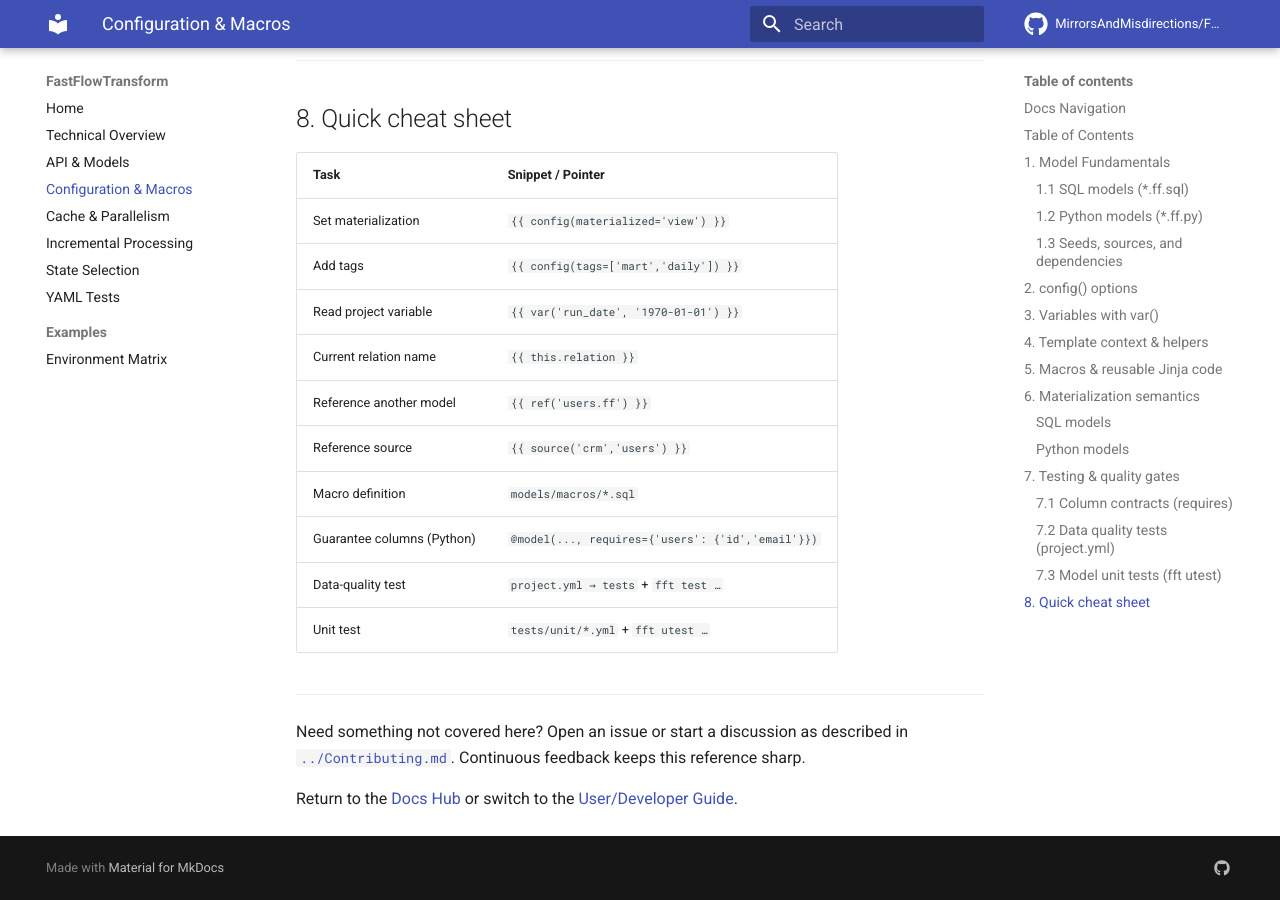
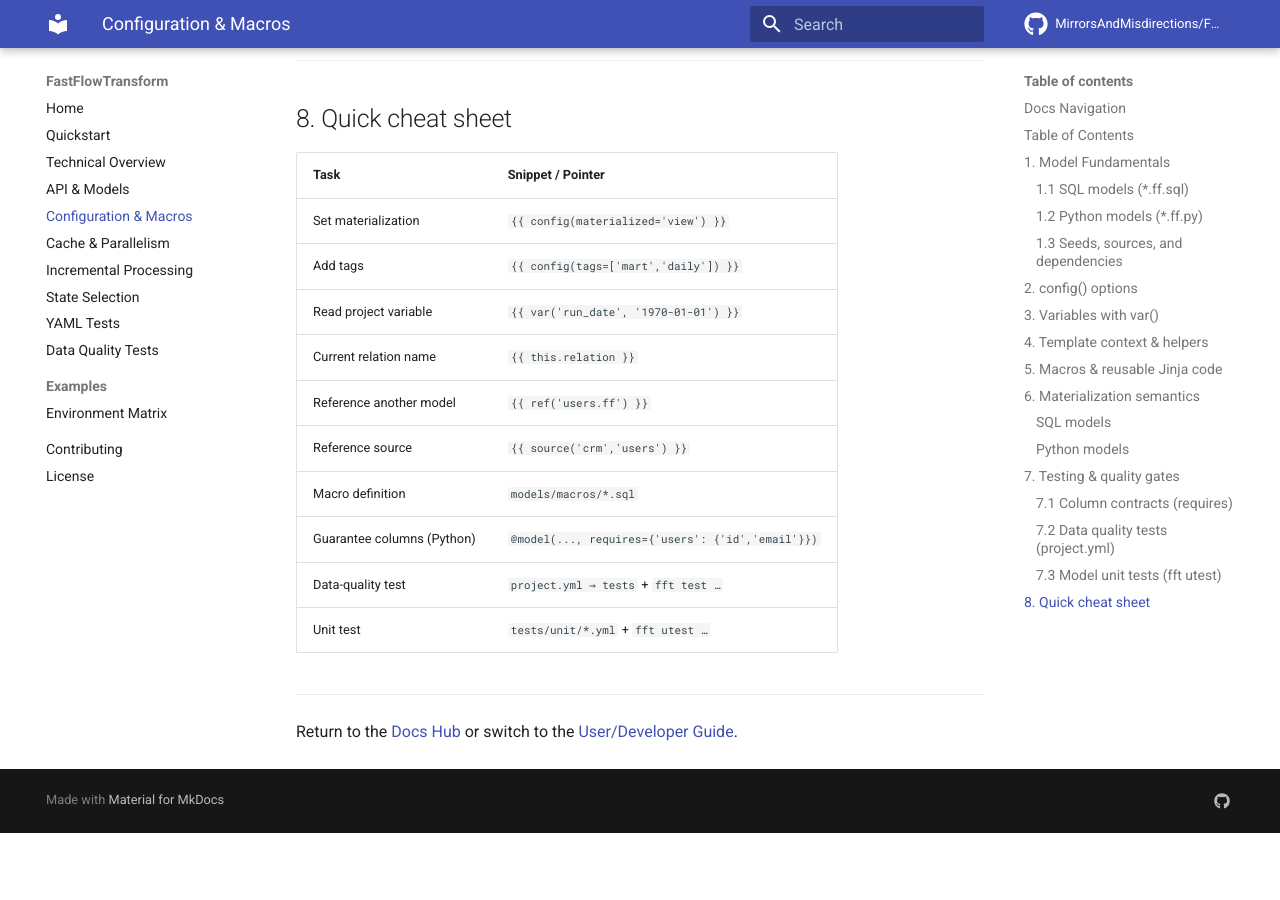
Before and after one commit to MirrorsAndMisdirections/FastFlowTransform, an MkDocs documentation site: the page built from docs/Config_and_Macros.md, in a window 1280 px wide and 900 px high, scrolled down 8064 px. Built offline with MkDocs 1.6.1 and Material for MkDocs 9.7.7, drawn with Linux system fonts in a browser that asks for light colours; comment, search, counter and statistics services are not loaded; after the commit the page ends 8897 px from its top, so only the background shows below that.

Commit message:
V0.5.2 (#7)
* Fixed pages.yml

* Fixed pages and updated docs

```diff
--- a/docs/Config_and_Macros.md
+++ b/docs/Config_and_Macros.md
@@ -352,6 +352,4 @@
 
 ---
 
-Need something not covered here? Open an issue or start a discussion as described in [`../Contributing.md`](../Contributing.md). Continuous feedback keeps this reference sharp.
-
 Return to the [Docs Hub](./index.md) or switch to the [User/Developer Guide](./Technical_Overview.md).
--- a/docs/Technical_Overview.md
+++ b/docs/Technical_Overview.md
@@ -172,14 +172,12 @@
 
 ### CLI Flows
 
-> 📚 **Need recipes?** The step-by-step walkthrough lives in [`README.md`](../README.md#quickstart); this section highlights additional guidance.
-
 - CLI flags and internals are documented under [CLI Implementation](#cli-implementation).
 - Automation examples appear in the [Makefile Targets](#makefile-targets).
 
 
 #### HTTP/API in Python models
-See [API calls in Python models](./API_Models.md) for `get_json`/`get_df`, pagination, cache/offline flags.
+See [API calls in Python models](./Api_Models.md) for `get_json`/`get_df`, pagination, cache/offline flags.
 
 
 #### DAG & Documentation
--- a/docs/index.md
+++ b/docs/index.md
@@ -9,7 +9,7 @@
 - [User Guide](./Technical_Overview.md#part-i--operational-guide)
 - [Modeling Reference](./Config_and_Macros.md)
 - [Parallelism & Cache](./Cache_and_Parallelism.md)
-- [API calls in Python models](./API_Models.md)
+- [API calls in Python models](./Api_Models.md)
 - [Incremental Models](./Incremental.md)
 - [YAML Tests (Schema-bound)](./YAML_Tests.md)
 - [Data Quality Tests Reference](./Data_Quality_Tests.md)
@@ -41,7 +41,7 @@
 
 - **Dive into architecture & core modules:** start with [Architecture Overview](Technical_Overview.md#architecture-overview) and [Core Modules](Technical_Overview.md#core-modules) for registry, DAG, executors, validation, and more.
 - **Add tests & seeds:** see [Sample Models](Technical_Overview.md#sample-models), [Seeds & Example Data](Technical_Overview.md#seeds--example-data), and the unit test guide in [Model Unit Tests](Technical_Overview.md#model-unit-tests-fastflowtransform-utest).
-- **Contribute code:** follow the workflow described in [`../Contributing.md`](../Contributing.md) and consult the module-level docs for internal APIs.
+- **Contribute code:** follow the workflow described in [`./Contributing.md`](./Contributing.md) and consult the module-level docs for internal APIs.
 - **Plan ahead:** check the roadmap snapshot in the [Technical Overview](Technical_Overview.md#roadmap-snapshot) to understand upcoming work.
 
 ---
@@ -58,6 +58,6 @@
 
 ## Need Help?
 
-- Open an issue or PR — see [`../Contributing.md`](../Contributing.md) for guidelines.
+- Open an issue or PR — see [`./Contributing.md`](./Contributing.md) for guidelines.
 - Join the discussion (planning doc / roadmap highlights) — see the roadmap section in the [Technical Overview](Technical_Overview.md#roadmap-snapshot).
 - If you spot gaps in the docs, file an issue with the context and links to the relevant section.
--- a/mkdocs.yml
+++ b/mkdocs.yml
@@ -17,16 +17,9 @@
     - search.highlight
   icon:
     repo: fontawesome/brands/github
-  # Optional Branding (aktiviere bei Bedarf):
-  # logo: assets/logo.png
-  # favicon: assets/favicon.png
-  # palette:
-  #   - scheme: default
-  #     primary: indigo
-  #     accent: indigo
-
 nav:
   - Home: index.md
+  - Quickstart: Quickstart.md
   - Technical Overview: Technical_Overview.md
   - API & Models: Api_Models.md
   - Configuration & Macros: Config_and_Macros.md
@@ -34,8 +27,11 @@
   - Incremental Processing: Incremental.md
   - State Selection: State_Selection.md
   - YAML Tests: YAML_Tests.md
+  - Data Quality Tests: Data_Quality_Tests.md
   - Examples:
       - Environment Matrix: examples/Environment_Matrix.md
+  - Contributing: Contributing.md
+  - License: license.md
 
 markdown_extensions:
   - admonition
@@ -46,7 +42,11 @@
   - pymdownx.details
   - pymdownx.highlight
   - pymdownx.inlinehilite
-  - pymdownx.snippets
+  - pymdownx.snippets:
+      base_path:
+        - .
+        - docs
+      check_paths: true
   - pymdownx.magiclink
 
 plugins:
```
Also changed, not shown: docs/Contributing.md (added, +1 -0 lines), docs/Data_Quality_Tests.md (+0 -1 lines), docs/license.md (added, +3 -0 lines).
